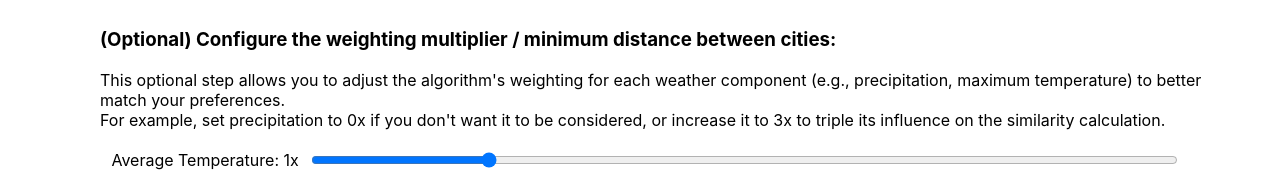
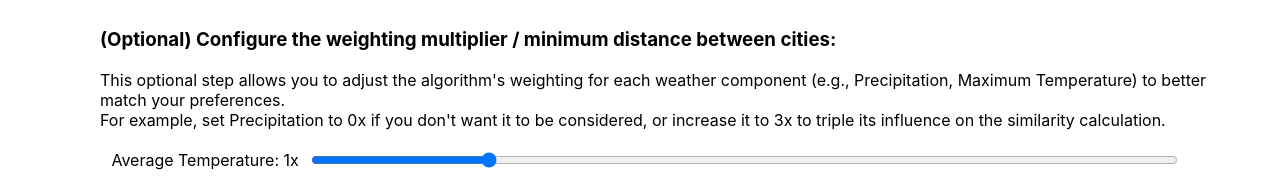
Before and after one commit to ihammerstrom/city_similar_weather_finder, a React (Create React App) app in the folder frontend/: page / in a window 1280 px wide. Shown: the part 122-302 px from the top of the page. Built offline with nearby package versions, Linux system fonts and the light colour scheme.

Commit message:
ux hints

```diff
--- a/frontend/src/WeightingForm.tsx
+++ b/frontend/src/WeightingForm.tsx
@@ -31,9 +31,9 @@ const WeightingForm: React.FC<WeightingFormProps> = ({ weatherVars, setWeatherVa
     <div style={{ maxWidth: "1200px", margin: "0 auto" }}>
         <h3 style={{marginLeft: "5%", marginTop: "30px" }}> (Optional) Configure the weighting multiplier / minimum distance between cities: </h3>
         <div style={{marginLeft: "5%", marginBottom: "20px"}}>
-        This optional step allows you to adjust the algorithm's weighting for each weather component (e.g., precipitation, maximum temperature) to better match your preferences.
+        This optional step allows you to adjust the algorithm's weighting for each weather component (e.g., Precipitation, Maximum Temperature) to better match your preferences.
         <br/>
-        For example, set precipitation to 0x if you don't want it to be considered, or increase it to 3x to triple its influence on the similarity calculation.
+        For example, set Precipitation to 0x if you don't want it to be considered, or increase it to 3x to triple its influence on the similarity calculation.
         </div>
         <form onSubmit={handleSubmit} style={{ display: 'grid', gridTemplateColumns: 'auto minmax(0, 1fr)', gap: '10px', alignItems: 'center', marginLeft: "5%", marginRight: "5%", marginTop: "10px" }}>
         {Object.keys(weatherVars).map(key => (
```
